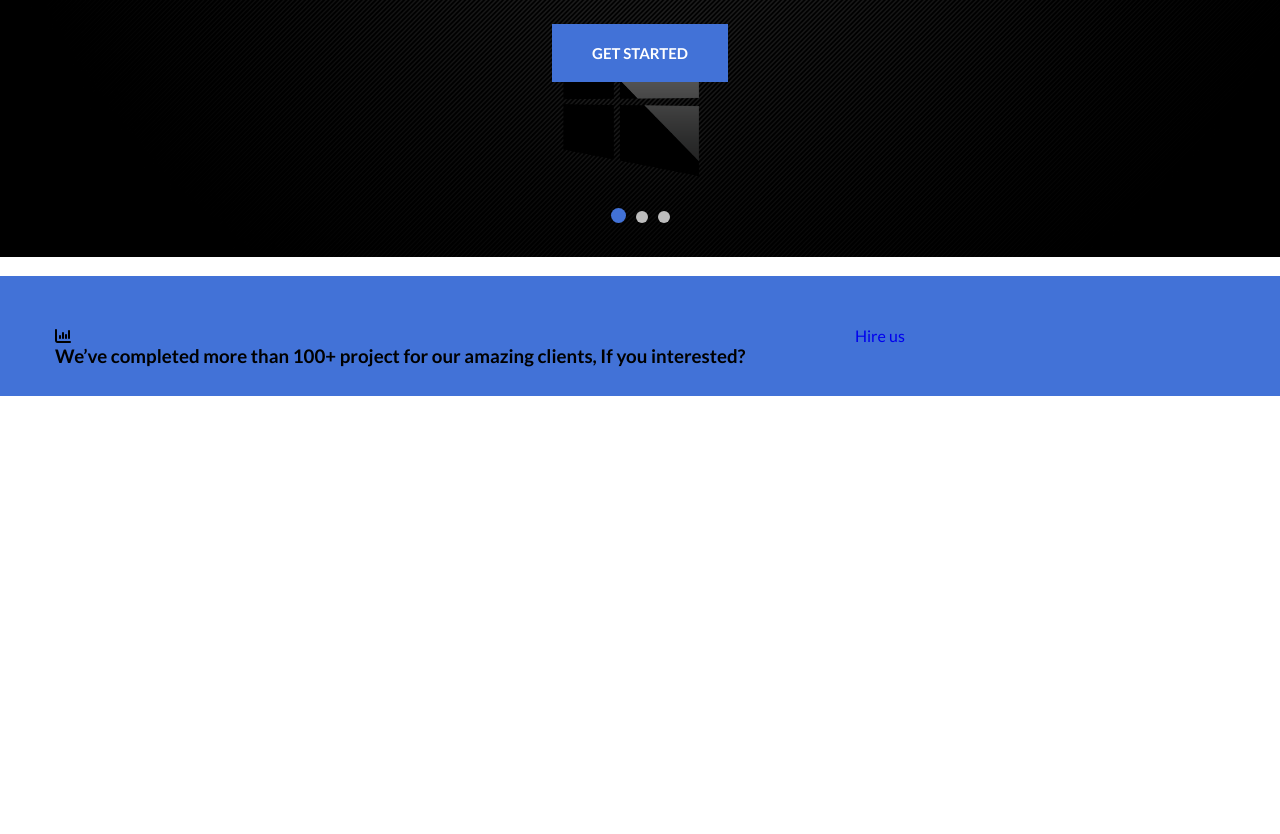
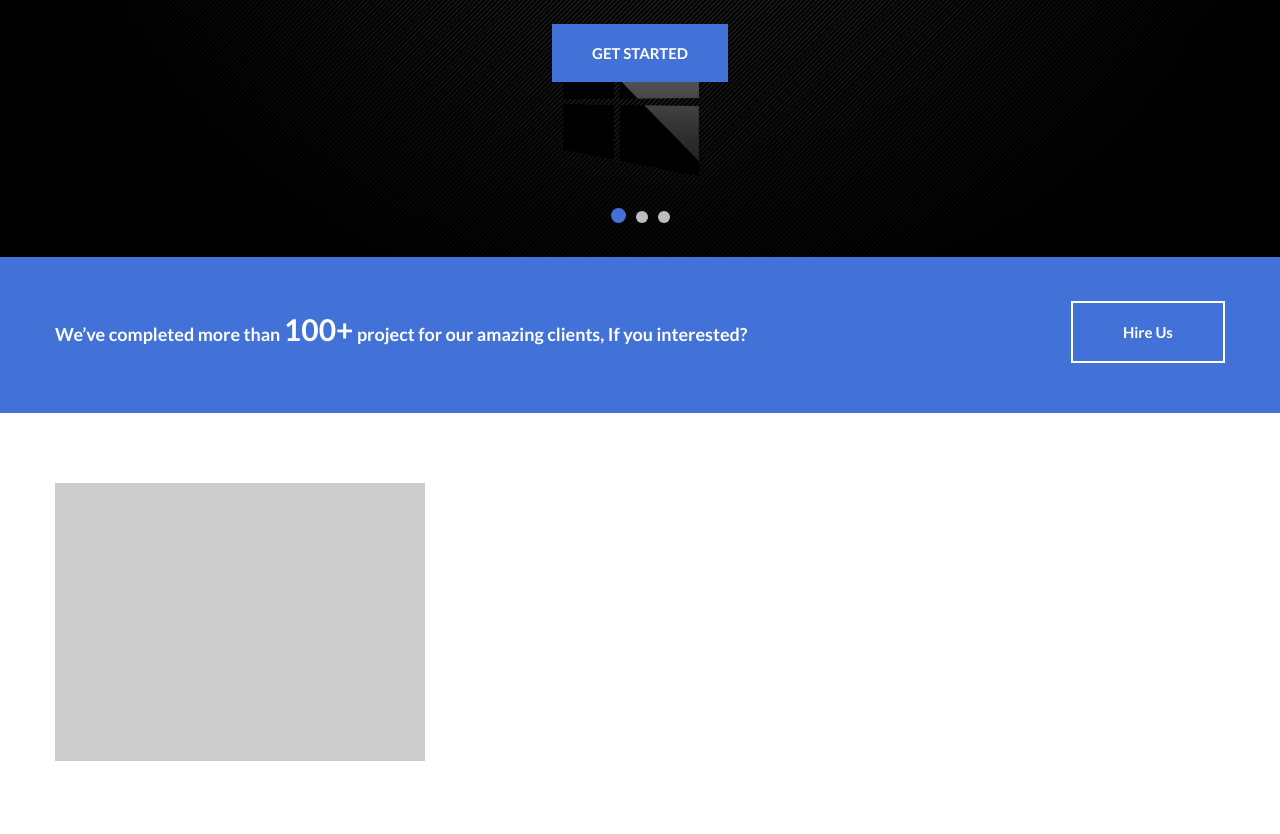
Before and after one commit to jesmin-juthi/bemax, a plain HTML site: page index.html in a window 1280 px wide. Shown: the part 446-1280 px from the top of the page. Before the commit the page ends 842 px from the top, so only its background shows below. Drawn offline with nearby package versions, Linux system fonts and the light colour scheme.

Commit message:
issues fix and cta added

```diff
--- a/index.html
+++ b/index.html
@@ -86,8 +86,7 @@
                 <div class="col-8">
                     <div class="cta-content">
                         <div class="cta-title">
-                            <i class="fa-solid fa-chart-column"></i>
-                            <h3>We’ve completed more than 100+ project for our amazing clients, If you interested?</h3>
+                            <h3>We’ve completed more than <span>100+</span> project for our amazing clients, If you interested?</h3>
                         </div>
                     </div>
                 </div>
@@ -102,6 +101,25 @@
 
 <!-- cta area end -->
 
+<!-- services section start -->
+
+    <section class="services">
+        <div class="container">
+            <div class="row">
+                <div class="col-4">
+                    <div class="single-service">
+                        <div class="service-img">
+                            <img src="img/service/service1.jpg" alt="">
+                        </div>
+                    </div>
+                </div>
+            </div>
+        </div>
+    </section>
+
+
+<!-- services section end-->
+
     <script src="https://cdnjs.cloudflare.com/ajax/libs/jquery/3.6.2/jquery.min.js"></script>
     <script src="js/owl.carousel.min.js"></script>
     <script src="js/main.js"></script>
--- a/style.css
+++ b/style.css
@@ -29,7 +29,6 @@ a{
 }
 
 .row{
-    background-color: red;
     margin-right: -15px;
     margin-left: -15px;
 }
@@ -156,6 +155,10 @@ header{
 
 /* slide area start */
 
+.slider-area {
+    margin-bottom: -25px;
+}
+
 .single-slide{
     color: #fff;
     text-transform: uppercase;
@@ -238,6 +241,47 @@ header{
 /* cta area */
 
 .cta-area{
-    padding: 50px 0 70px;
+    padding: 50px 0;
+    overflow: hidden;
     background-color: #4272d7;
 }
+
+.cta-title{
+    color: #fff;
+}
+
+.cta-title h3{
+    font-size: 18px;
+    font-weight: bold;
+    margin-top: 10px;
+}
+
+.cta-title span{
+    font-size: 30px;
+}
+
+.cta-btn {
+    text-align: right;
+}
+.cta-btn a {
+    font-size: 15px;
+    font-weight: bold;
+    padding: 20px 50px;
+    border: 2px solid #fff;
+    color: #fff;
+    display: inline-block;
+    text-transform: capitalize;
+    transition: .3s;
+}
+
+.cta-btn a:hover{
+    background-color: #fff;
+    color: #000;
+}
+
+/* services area */
+
+.services {
+    padding: 70px 0;
+    overflow: hidden;
+}
```
Also changed, not shown: img/service/service1.jpg (added).
